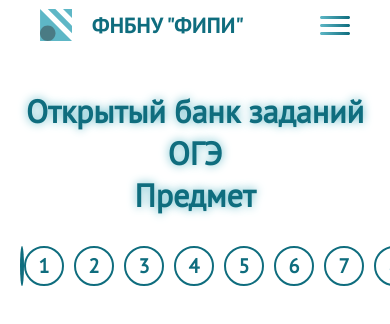
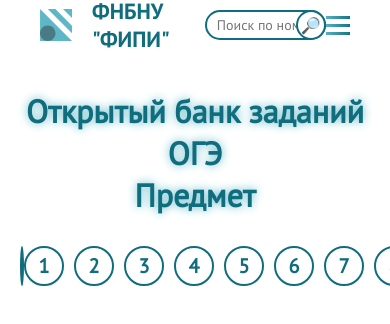
Before and after one commit to 1Faustt1/1Faustt1.github.io, a plain HTML site: page pages/oge-tasks.html in a window 390 px wide. Shown: the top 324 px of the page. Drawn offline with Linux system fonts and the light colour scheme.

Commit message:
Search tasks by ID (input in header); Search by ID adaptive; JS comments

```diff
--- a/pages/oge-tasks.html
+++ b/pages/oge-tasks.html
@@ -16,6 +16,10 @@
                 <img class="header__logo-img" src="../materials/logo2.svg" alt="logo">
                 <h1 class="header__logo-text">ФНБНУ "ФИПИ"</h1>
             </a>
+            <label class="header__id-search-label" for="id-search-input">
+                <input id="id-search-input" class="header__id-search-input" placeholder="Поиск по номеру">
+                <button id="id-search-button" class="header__id-search-btn">🔎</button>
+            </label>
             <nav class="header__nav-desktop">
                 <a class="header__nav-item" href="index.html">Главная</a>
                 <a class="header__nav-item" href="#">Банк заданий ЕГЭ</a>
--- a/scripts/main.js
+++ b/scripts/main.js
@@ -283,9 +283,9 @@ function filterListener() { // функция, которая считывает
     const filterFavoriteValue = filterFavorite.value
 
     console.log(filterSelectValue, filterSolvedValue, filterFavoriteValue)
-    filterByNumberOfOge(currentSubjectTasks, filterSelectValue)
-    filterBySolved(currentSubjectTasks, filterSolvedValue)
-    filterByFavorite(currentSubjectTasks, filterFavoriteValue)
+    const foundByNumberOfOge = filterByNumberOfOge(currentSubjectTasks, filterSelectValue)
+    const foundBySolved = filterBySolved(currentSubjectTasks, filterSolvedValue)
+    const foundByFavorite = filterByFavorite(currentSubjectTasks, filterFavoriteValue)
 }
 
 function toggleFilter() { // функция выключения и выключения окна фильтра
@@ -321,6 +321,8 @@ const answerInputs = document.getElementsByClassName("main__tasks-card-input") /
 const answerButtons = document.getElementsByClassName("main__tasks-card-btn") // по классу находим кнопки отправки ответа
 const favoriteButtons = document.getElementsByClassName("main__tasks-card-footer-favorite") // по классу находим кнопки избранного
 const inputValues = new Array(answerInputs.length).fill('') // создается пустой список длиной равной количеству полей ввода
+const idSearchInput = document.getElementById("id-search-input") // по id находится поле ввода
+const idSearchBtn = document.getElementById("id-search-button")
 
 for (let i = 0; i < answerInputs.length; i++) { // слушание каждого поля ввода
     answerInputs[i].addEventListener('input', (event) => {
@@ -356,8 +358,30 @@ for (let i = 0; i < infoButtons.length; i++) { // слушание каждой
     });
 }
 
-filterButton.addEventListener("click", (event) => { // слушание кнопки открытия окна фильтра
+filterButton.addEventListener("click", () => { // слушание кнопки открытия окна фильтра
     toggleFilter();
+})
+
+idSearchInput.addEventListener("input", (event) => { // слушание поля ввода номера задания
+    const foundTask = filterById(currentSubjectTasks, event.target.value)
+
+    for (let i = 0; i < currentSubjectTasks.length; i++) { // проходим по всем заданиям текущего предмета
+        const card = tasksContainer.children[i]; // берём соответствующую карточку из контейнера
+        if (!card) continue; // если карточка не найдена (на всякий случай), пропускаем итерацию
+
+        // если ничего не найдено, показываем все
+        if (!foundTask) {
+            card.classList.remove("hidden") // показываем все
+
+        // если id текущего задания совпадает с найденным
+        } else if (currentSubjectTasks[i].id === foundTask.id) {
+            card.classList.remove("hidden") // показываем найденное
+
+        // если карточка не совпадает с найденным заданием
+        } else {
+            card.classList.add("hidden") // скрываем
+        }
+    }
 })
 
 
--- a/styles/oge-tasks.scss
+++ b/styles/oge-tasks.scss
@@ -16,6 +16,83 @@
 
 .header {
     @include header-menu;
+    &__id-search {
+        &-label {
+            position: relative;
+            width: 230px;
+            height: 30px;
+
+            @media (max-width: 1600px) {
+                width: 200px;
+            }
+
+            @media (max-width: 1470px) {
+                width: 180px;
+            }
+
+            @media (max-width: 1400px) {
+                width: 150px;
+            }
+
+            @media (max-width: 1270px) {
+                width: 110px;
+            }
+
+            @media (max-width: 1140px) {
+                width: 80px;
+            }
+
+            @media (max-width: 1050px) {
+                width: 230px;
+            }
+
+            @media (max-width: 570px) {
+                width: 190px;
+            }
+
+            @media (max-width: 540px) {
+                width: 150px;
+            }
+        }
+
+        &-input {
+            width: 100%;
+            height: 30px;
+            border: 2px solid $dark-blue;
+            background-color: $white;
+            outline: none;
+            border-radius: 15px;
+            padding-left: 10px;
+            line-height: 25px;
+            font-size: 16px;
+
+            @media (max-width: 1470px) {
+                font-size: 14px;
+            }
+        }
+
+        &-btn {
+            position: absolute;
+            top: 50%;
+            transform: translateY(-50%);
+            right: 0;
+            border: 2px solid $dark-blue;
+            background-color: $white;
+            color: $dark-blue;
+            outline: none;
+            border-radius: 15px;
+            font-size: 16px;
+            width: 30px;
+            height: 30px;
+            transition: 0.2s;
+            cursor: pointer;
+
+            &:hover {
+                background-color: $dark-blue;
+                color: $white;
+            }
+        }
+    }
 }
 
 .main {
```
Also changed, not shown: styles/oge-tasks.css, 1 other file.
